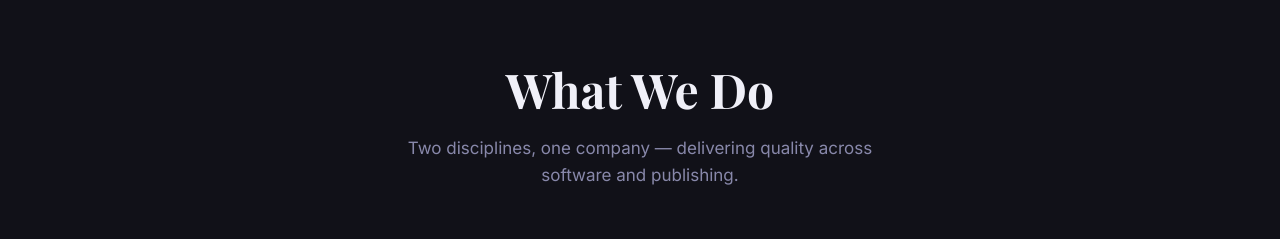
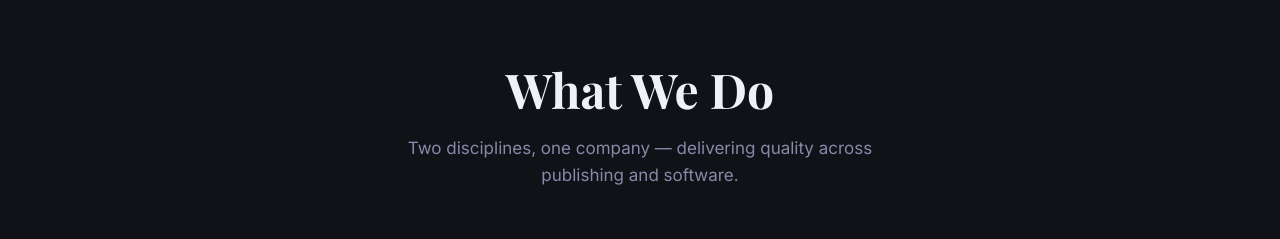
Before and after one commit to kkasmi/publishsupport-website, a Next.js app: page / in a window 1280 px wide. Shown: the part 840-1079 px from the top of the page. Built offline with nearby package versions, Linux system fonts and the light colour scheme.

Commit message:
Update page.js

```diff
--- a/src/app/page.js
+++ b/src/app/page.js
@@ -125,7 +125,7 @@ export default function HomePage() {
         <div style={{ maxWidth: 'var(--max-width)', margin: '0 auto' }}>
           <div style={{ textAlign: 'center', marginBottom: '64px' }}>
             <h2 style={{ fontSize: 'clamp(32px, 4vw, 48px)', fontWeight: 700, marginBottom: '16px' }}>What We Do</h2>
-            <p style={{ color: 'var(--text-secondary)', fontSize: '17px', maxWidth: '520px', margin: '0 auto' }}>Two disciplines, one company — delivering quality across software and publishing.</p>
+            <p style={{ color: 'var(--text-secondary)', fontSize: '17px', maxWidth: '520px', margin: '0 auto' }}>Two disciplines, one company — delivering quality across publishing and software.</p>
           </div>
 
           <div style={{ display: 'grid', gridTemplateColumns: 'repeat(auto-fit, minmax(280px, 1fr))', gap: '24px' }}>
```
